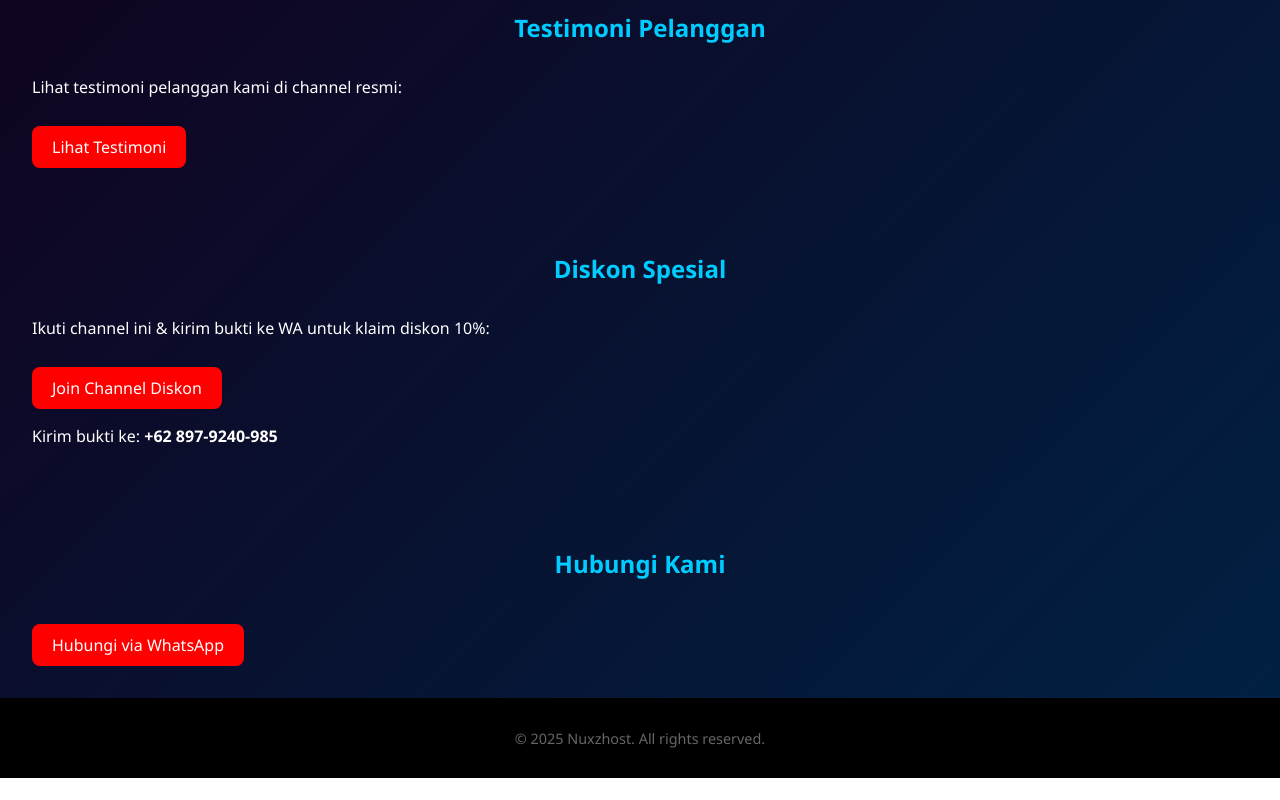
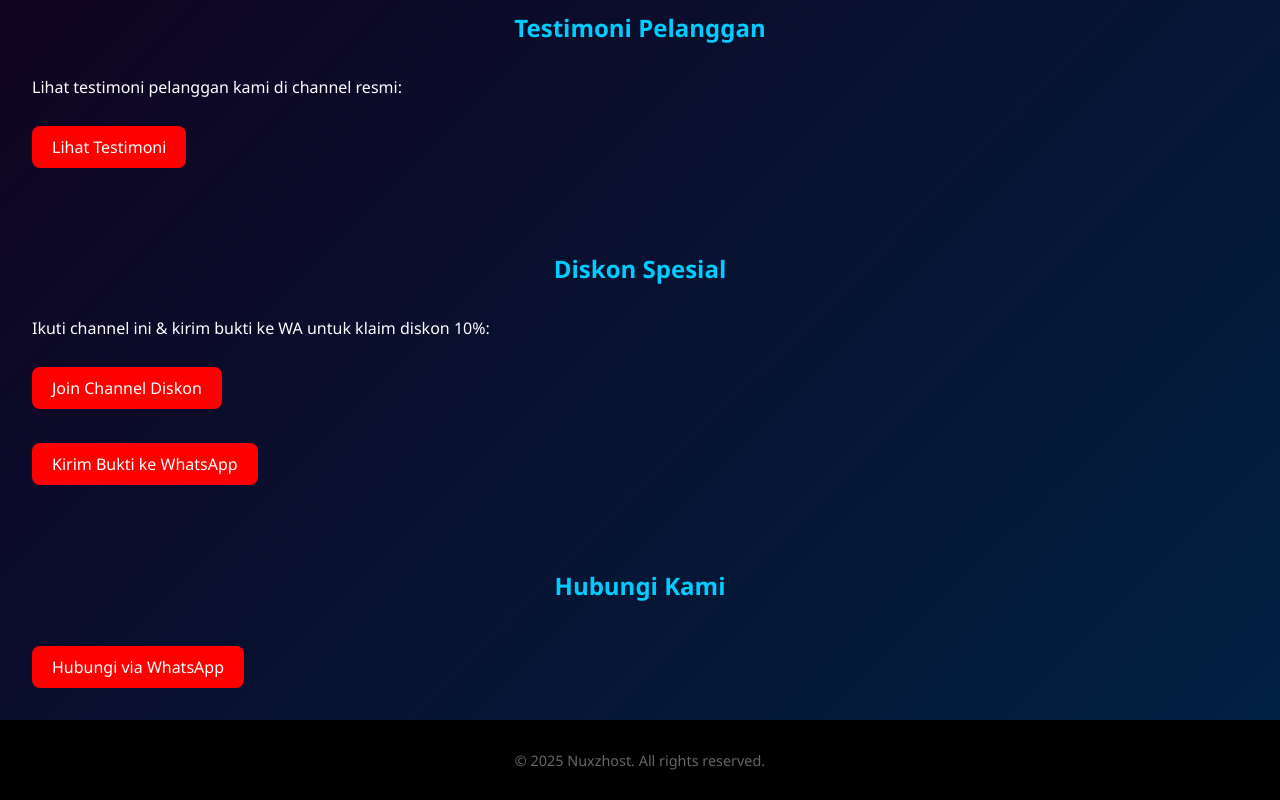
Before and after one commit to Yns44433322/Nuxzzhost, a plain HTML site: page index.html in a window 1280 px wide. Shown: the part 2555-3355 px from the top of the page. Before the commit the page ends 3333 px from the top, so only its background shows below. Drawn offline with Linux system fonts and the light colour scheme.

Commit message:
index.html

```diff
--- a/index.html
+++ b/index.html
@@ -145,14 +145,15 @@
         <a class="btn" href="https://whatsapp.com/channel/0029Vb6OVK9CMY09ehFCOo0v" target="_blank">Lihat Testimoni</a>
     </section>
 
-    <section id="diskon">
+    <section id="diskon" class="with-bg">
   <h2>Diskon Spesial</h2>
   <p>Ikuti channel ini & kirim bukti ke WA untuk klaim diskon 10%:</p>
   <a class="btn" href="https://whatsapp.com/channel/0029VbAqrXmL7UVb9dzYHY0t" target="_blank">Join Channel Diskon</a>
-        <p>Kirim bukti ke: <b>+62 897-9240-985</b></p>
+  <br><br>
+  <a class="btn" href="https://wa.me/6289502396168?text=Halo%2C%20saya%20sudah%20join%20channel%20diskon%20dan%20ingin%20klaim%20diskonnya%2010%25">Kirim Bukti ke WhatsApp</a>
 </section>
 
-    <section id="kontak">
+<section id="kontak" class="with-bg">
   <h2>Hubungi Kami</h2>
   <a class="btn" href="https://wa.me/628979240985">Hubungi via WhatsApp</a>
 </section>
```
Lines whose indentation alone changed are shown as unchanged.
